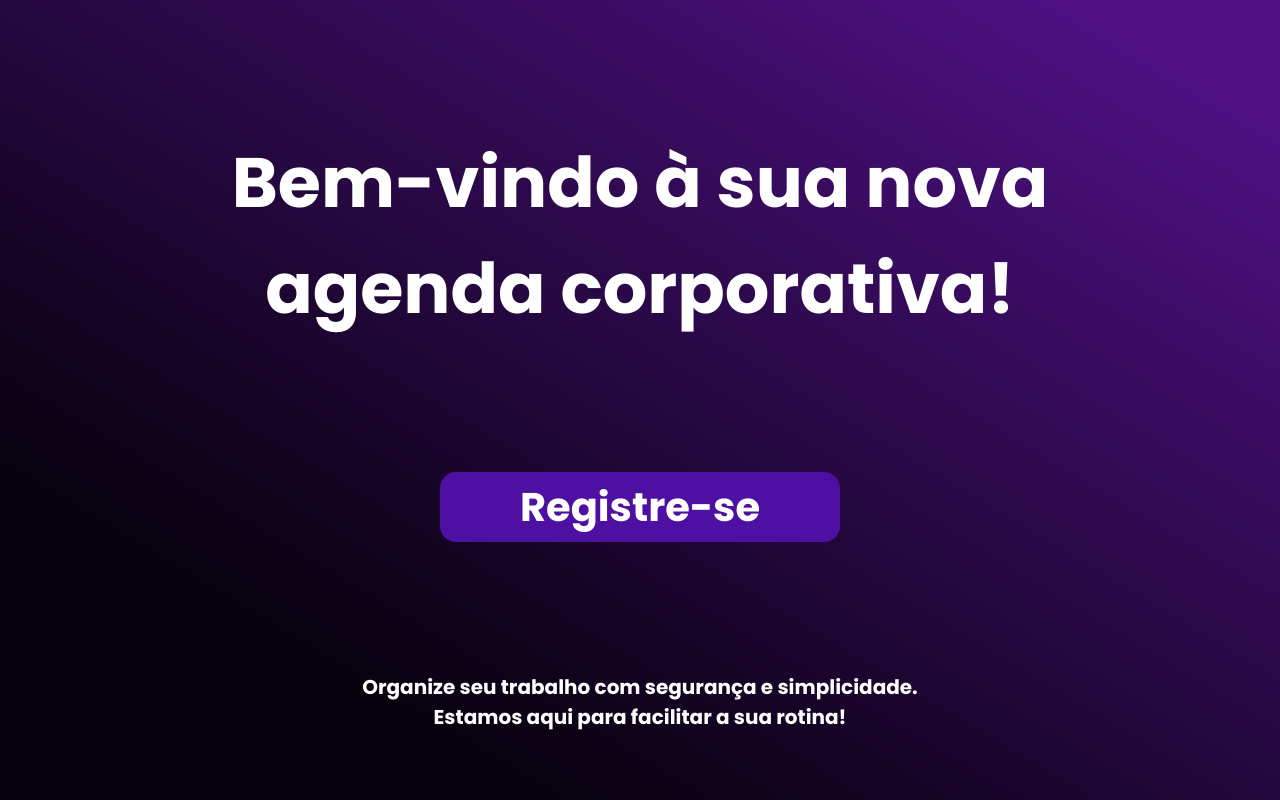
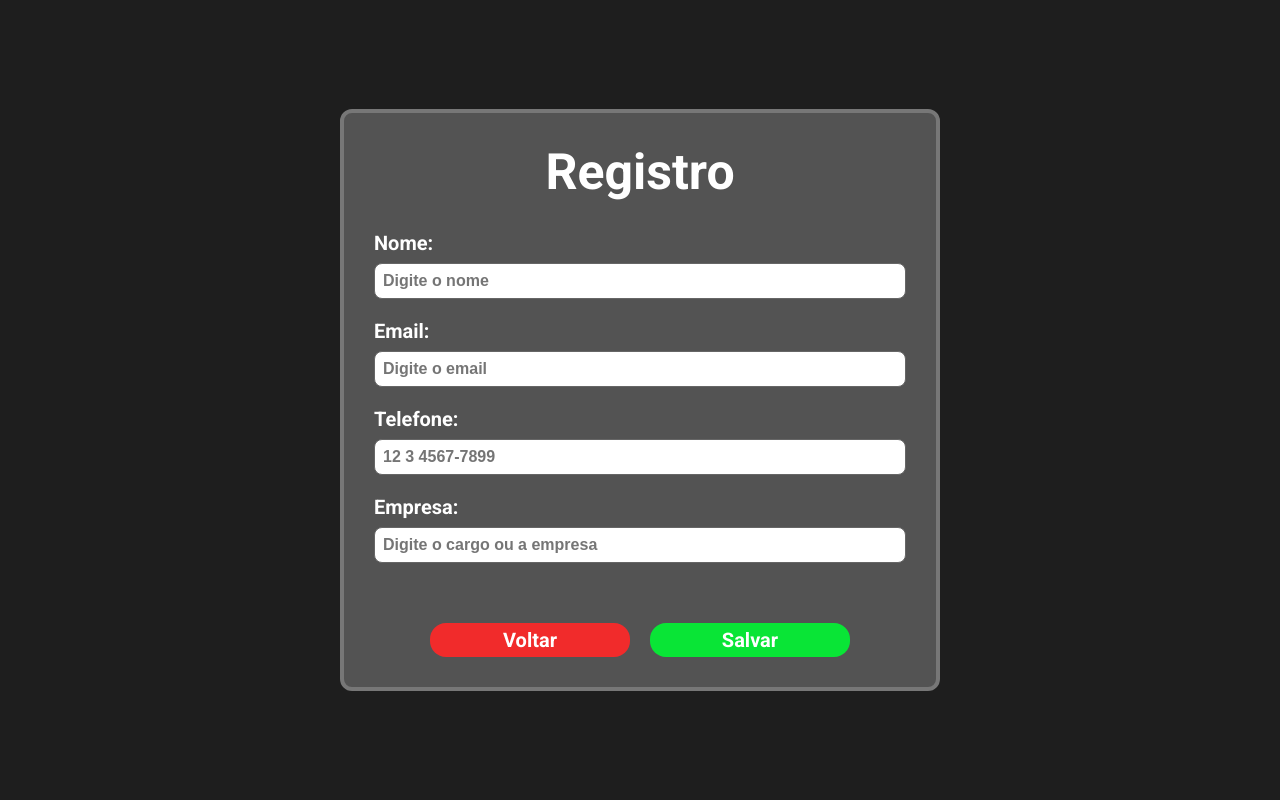
Before and after one commit to FlavioIrl/Agenda-Telefonica-React, a React (Vite) app: page / in a window 1280 px wide. Built offline with nearby package versions, Linux system fonts and the light colour scheme.

Commit message:
Pagina registro concluida

```diff
--- a/src/App.tsx
+++ b/src/App.tsx
@@ -1,11 +1,12 @@
-import Registro from './containers/Registro';
+import Home from './containers/Home';
+import RegistroUser from './containers/Registro';
 import EstiloGlobal from './styles'
 
 function App() {
   return (
     <>
       <EstiloGlobal />
-      <Registro />
+      <RegistroUser />
     </>
   );
 }
--- /dev/null
+++ b/src/containers/Home/index.tsx
@@ -0,0 +1,22 @@
+import { FundoHome, TituloHome, BotaoHome, Texto, ImagemLink } from './styled';
+
+const Home = () => {
+  return (
+    <FundoHome>
+      <TituloHome>Bem-vindo à sua nova agenda corporativa!</TituloHome>
+      <BotaoHome>Registre-se</BotaoHome>
+      <Texto>
+        Organize seu trabalho com segurança e simplicidade. Estamos aqui para
+        facilitar a sua rotina!
+      </Texto>
+      <a>
+        <ImagemLink src="../../public/icons-github.png" alt="Descrição da imagem" />
+      </a>
+      <a>
+        <ImagemLink src="../../public/icons8-linkedin.png" alt="Descrição da imagem" />
+      </a>
+    </FundoHome>
+  );
+};
+
+export default Home;
--- a/src/containers/Registro/styled.ts
+++ b/src/containers/Home/styled.ts
@@ -1,6 +1,6 @@
 import styled from 'styled-components';
 
-export const FundoRegistro = styled.div`
+export const FundoHome = styled.div`
   width: 100vw;
   height: 100vh;
   background: linear-gradient(31deg,rgba(6, 1, 12) 20%, rgba(78, 16, 131, 1) 92%);;
@@ -10,7 +10,7 @@ export const FundoRegistro = styled.div`
   font-family: Poppins, sans-serif;
 `;
 
-export const TituloRegistro = styled.h1`
+export const TituloHome = styled.h1`
   font-size: 70px;
   margin: 0 auto;
   max-width: 1000px;
@@ -18,7 +18,7 @@ export const TituloRegistro = styled.h1`
   font-weight: bold;
 `
 
-export const BotaoRegistro = styled.button`
+export const BotaoHome = styled.button`
   color: #fff;
   font-weight: bold;
   font-family: Poppins, sans-serif;
@@ -29,6 +29,11 @@ export const BotaoRegistro = styled.button`
   width: 400px;
   border-radius: 16px;
   margin: 130px;
+  cursor: pointer;
+
+  &:hover {
+    background-color: #6a1dd3;
+  }
 `
 
 export const Texto = styled.p`
--- a/src/containers/Registro/index.tsx
+++ b/src/containers/Registro/index.tsx
@@ -1,22 +1,28 @@
-import { FundoRegistro, TituloRegistro, BotaoRegistro, Texto, ImagemLink } from './styled';
+import {RegistroConteudo, Registro, RegistroInput, BotaoVoltar, BotaoSalvar, BotoesContainer} from './styles'
 
-const Registro = () => {
-  return (
-    <FundoRegistro>
-      <TituloRegistro>Bem-vindo à sua nova agenda corporativa!</TituloRegistro>
-      <BotaoRegistro>Registre-se</BotaoRegistro>
-      <Texto>
-        Organize seu trabalho com segurança e simplicidade. Estamos aqui para
-        facilitar a sua rotina!
-      </Texto>
-      <a>
-        <ImagemLink src="../../public/icons-github.png" alt="Descrição da imagem" />
-      </a>
-      <a>
-        <ImagemLink src="../../public/icons8-linkedin.png" alt="Descrição da imagem" />
-      </a>
-    </FundoRegistro>
-  );
-};
+const RegistroUser = () => {
+    return (
+        <Registro>
+            <RegistroConteudo>
+                <h2>Registro</h2>
+                <label>Nome:</label>
+                <RegistroInput type="text" placeholder="Digite o nome" />
 
-export default Registro;
+                <label>Email:</label>
+                <RegistroInput type="email" placeholder="Digite o email" />
+
+                <label>Telefone:</label>
+                <RegistroInput type="tel" placeholder="12 3 4567-7899" />
+
+                <label>Empresa:</label>
+                <RegistroInput type="text" placeholder="Digite o cargo ou a empresa" />
+                <BotoesContainer>
+                    <BotaoVoltar>Voltar</BotaoVoltar>
+                    <BotaoSalvar>Salvar</BotaoSalvar>
+                </BotoesContainer>
+            </RegistroConteudo>
+        </Registro>
+    )
+}
+
+export default RegistroUser
--- /dev/null
+++ b/src/containers/Registro/styles.ts
@@ -0,0 +1,94 @@
+import styled from "styled-components"
+import { BotaoBase } from '../../styles'
+
+export const Registro = styled.div`
+    display: flex;
+    justify-content: center;
+    align-items: center;
+    height: 100vh;
+    background-color: #1e1e1e;
+    font-family: Roboto, sans-serif;
+`
+
+export const RegistroConteudo = styled.div`
+    background-color: #535353;
+    padding: 30px;
+    border-radius: 12px;
+    width: 100%;
+    color: #fff;
+    max-width: 600px;
+    border: 4px solid #777777;
+
+    label {
+    display: block;
+    margin-bottom: 8px;
+    font-weight: bold;
+    font-size: 20px;
+    }
+
+    h2{
+        font-size: 50px;
+        margin-bottom: 30px;
+        text-align: center;
+    }
+`
+
+export const RegistroInput = styled.input`
+    font-size: 16px;
+    width: 100%;
+    margin-bottom: 20px;
+    border: 1px solid #ccc;
+    padding: 8px;
+    background-color: #fff;
+    border-radius: 8px;
+    font-weight: bold;
+    color: #666666;
+    border-color: #666666;
+
+    &:focus {
+        outline: none;
+        background-color: #d9d9d9;
+    }
+
+`
+
+export const BotaoHome = styled.button`
+  color: #fff;
+  font-weight: bold;
+  font-family: Poppins, sans-serif;
+  padding: 5px 10px;
+  border: none;
+  font-size: 40px;
+  background-color: #4E10A3;
+  width: 400px;
+  border-radius: 16px;
+  margin: 130px;
+  cursor: pointer;
+
+  &:hover {
+    background-color: #6a1dd3;
+  }
+`
+
+export const BotoesContainer = styled.div`
+    display: flex;
+    justify-content: center;
+    gap: 20px; /* espaço entre os botões */
+    margin-top: 40px;
+`
+
+export const BotaoVoltar = styled(BotaoBase)`
+    background-color: #f12b2b;
+
+    &:hover {
+        background-color: #f94a4a;
+      }
+`
+
+export const BotaoSalvar = styled(BotaoBase)`
+    background-color: #09e536;
+
+    &:hover {
+        background-color: #46f569;
+    }
+`
--- a/src/styles/index.ts
+++ b/src/styles/index.ts
@@ -8,5 +8,16 @@ const EstiloGlobal = createGlobalStyle`
         list-style: none;
     }
 `
+export const BotaoBase = styled.button`
+  color: #fff;
+  font-weight: bold;
+  font-family: Roboto, sans-serif;
+  padding: 5px;
+  border: none;
+  font-size: 20px;
+  width: 200px;
+  border-radius: 16px;
+  cursor: pointer;
+`
 
 export default EstiloGlobal
```
